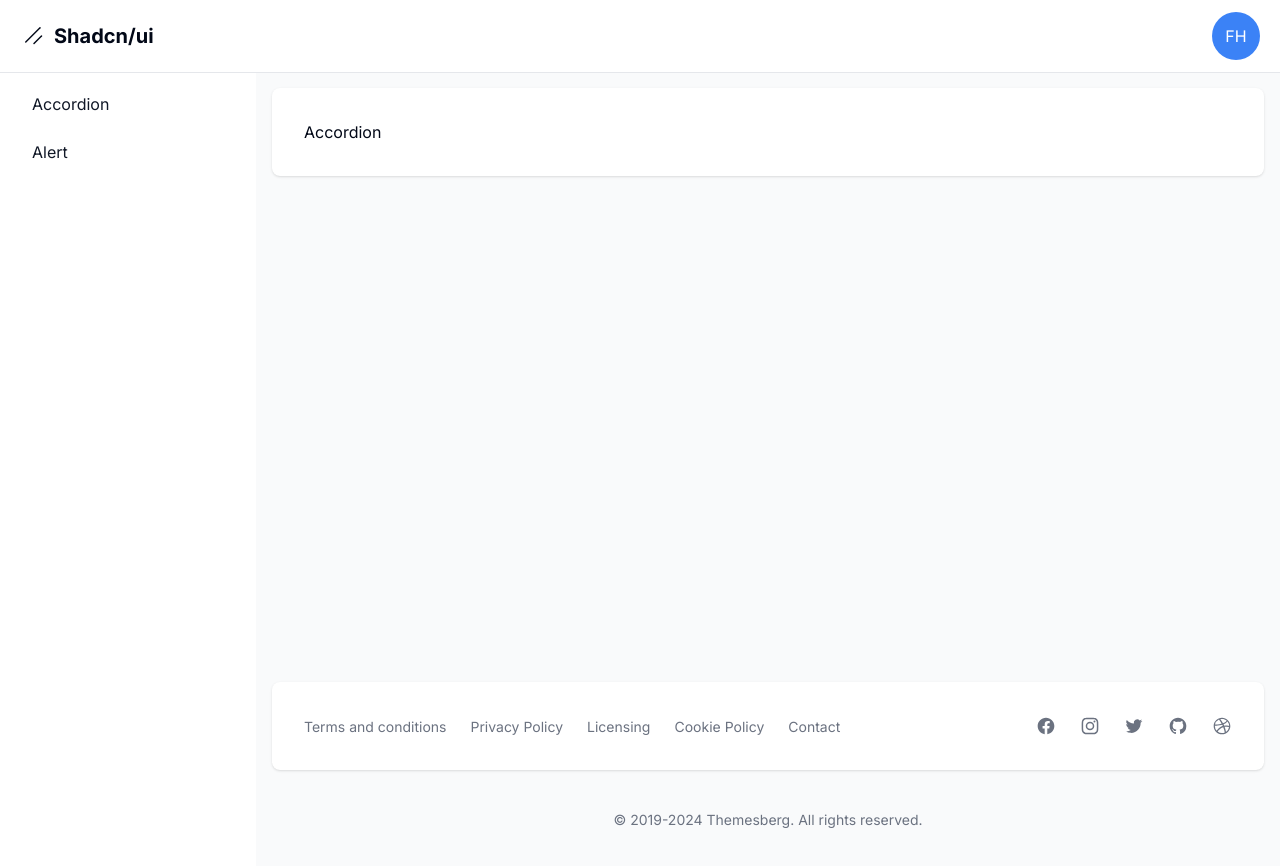
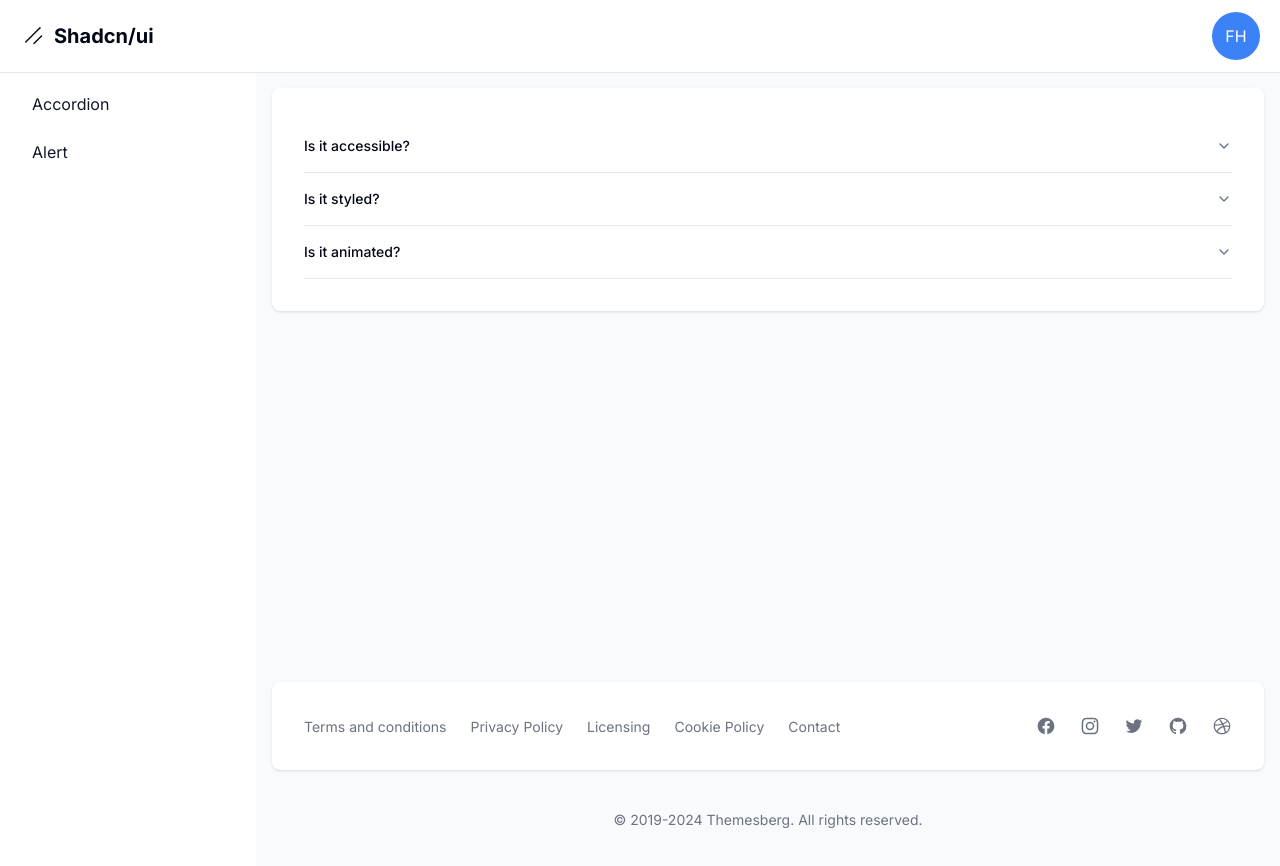
Before and after one commit to Galbfran/shadnc-ui, a Next.js app: page /dashboard/accordion in a window 1280 px wide. Shown: the top 866 px of the page. Built offline with nearby package versions, Linux system fonts and the light colour scheme.

Commit message:
add ( accordion ) : add accordion components

```diff
--- a/package.json
+++ b/package.json
@@ -9,6 +9,7 @@
     "lint": "next lint"
   },
   "dependencies": {
+    "@radix-ui/react-accordion": "^1.2.2",
     "class-variance-authority": "^0.7.1",
     "clsx": "^2.1.1",
     "lucide-react": "^0.469.0",
--- a/src/app/dashboard/accordion/page.tsx
+++ b/src/app/dashboard/accordion/page.tsx
@@ -1,7 +1,39 @@
+import { Accordion, AccordionContent, AccordionItem, AccordionTrigger } from "@/components/ui/accordion";
+
 export default function Page() {
+
+    const items = [
+        {
+            id: 1,
+            title: "Is it accessible?",
+            content: "Yes. It adheres to the WAI-ARIA design pattern.",
+        },
+        {
+            id: 2,
+            title: "Is it styled?",
+            content: "Yes. It comes with default styles that matches the other components' aesthetic.",
+        },
+        {
+            id: 3,
+            title: "Is it animated?",
+            content: "Yes. It's animated by default, but you can disable it if you prefer.",
+        }
+    ];
+
     return (
         <div>
-            <h2>Accordion</h2>
+            <Accordion type="single" collapsible className="w-full">
+                {
+                    items.map((item) => (
+                        <AccordionItem value={`item-${item.id}`} key={item.id}>
+                            <AccordionTrigger>{item.title}</AccordionTrigger>
+                            <AccordionContent>
+                                {item.content}
+                            </AccordionContent>
+                        </AccordionItem>
+                    ))
+                }
+            </Accordion>
         </div>
     );
 }
--- /dev/null
+++ b/src/components/ui/accordion.tsx
@@ -0,0 +1,57 @@
+"use client"
+
+import * as React from "react"
+import * as AccordionPrimitive from "@radix-ui/react-accordion"
+import { ChevronDown } from "lucide-react"
+
+import { cn } from "@/lib/utils"
+
+const Accordion = AccordionPrimitive.Root
+
+const AccordionItem = React.forwardRef<
+  React.ElementRef<typeof AccordionPrimitive.Item>,
+  React.ComponentPropsWithoutRef<typeof AccordionPrimitive.Item>
+>(({ className, ...props }, ref) => (
+  <AccordionPrimitive.Item
+    ref={ref}
+    className={cn("border-b", className)}
+    {...props}
+  />
+))
+AccordionItem.displayName = "AccordionItem"
+
+const AccordionTrigger = React.forwardRef<
+  React.ElementRef<typeof AccordionPrimitive.Trigger>,
+  React.ComponentPropsWithoutRef<typeof AccordionPrimitive.Trigger>
+>(({ className, children, ...props }, ref) => (
+  <AccordionPrimitive.Header className="flex">
+    <AccordionPrimitive.Trigger
+      ref={ref}
+      className={cn(
+        "flex flex-1 items-center justify-between py-4 text-sm font-medium transition-all hover:underline text-left [&[data-state=open]>svg]:rotate-180",
+        className
+      )}
+      {...props}
+    >
+      {children}
+      <ChevronDown className="h-4 w-4 shrink-0 text-muted-foreground transition-transform duration-200" />
+    </AccordionPrimitive.Trigger>
+  </AccordionPrimitive.Header>
+))
+AccordionTrigger.displayName = AccordionPrimitive.Trigger.displayName
+
+const AccordionContent = React.forwardRef<
+  React.ElementRef<typeof AccordionPrimitive.Content>,
+  React.ComponentPropsWithoutRef<typeof AccordionPrimitive.Content>
+>(({ className, children, ...props }, ref) => (
+  <AccordionPrimitive.Content
+    ref={ref}
+    className="overflow-hidden text-sm data-[state=closed]:animate-accordion-up data-[state=open]:animate-accordion-down"
+    {...props}
+  >
+    <div className={cn("pb-4 pt-0", className)}>{children}</div>
+  </AccordionPrimitive.Content>
+))
+AccordionContent.displayName = AccordionPrimitive.Content.displayName
+
+export { Accordion, AccordionItem, AccordionTrigger, AccordionContent }
--- a/tailwind.config.ts
+++ b/tailwind.config.ts
@@ -11,7 +11,10 @@
 	theme: {
     	extend: {
     		fontFamily: {
-				sans: ["var(--font-sans)", ...fontFamily.sans],
+    			sans: [
+    				'var(--font-sans)',
+                    ...fontFamily.sans
+                ]
     		},
     		colors: {
     			background: 'hsl(var(--background))',
@@ -59,6 +62,28 @@
     			lg: 'var(--radius)',
     			md: 'calc(var(--radius) - 2px)',
     			sm: 'calc(var(--radius) - 4px)'
+    		},
+    		keyframes: {
+    			'accordion-down': {
+    				from: {
+    					height: '0'
+    				},
+    				to: {
+    					height: 'var(--radix-accordion-content-height)'
+    				}
+    			},
+    			'accordion-up': {
+    				from: {
+    					height: 'var(--radix-accordion-content-height)'
+    				},
+    				to: {
+    					height: '0'
+    				}
+    			}
+    		},
+    		animation: {
+    			'accordion-down': 'accordion-down 0.2s ease-out',
+    			'accordion-up': 'accordion-up 0.2s ease-out'
     		}
     	}
     },
```
Also changed, not shown: 1 other file (tests, documents, lock files or other folders). Lines whose indentation alone changed are shown as unchanged.
